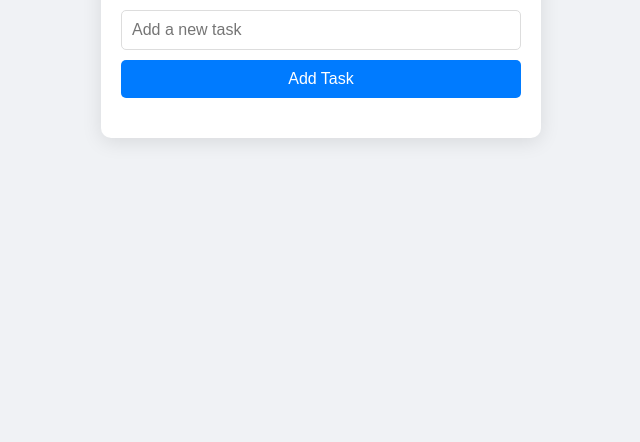
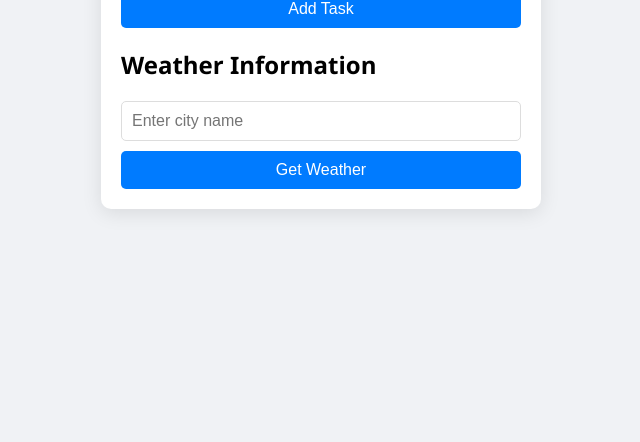
Before and after one commit to Razab-Ali/To-do_first_webapp, a plain HTML site: page index.html in a window 1280 px wide. Shown: the part 398-840 px from the top of the page, without its empty margins (319-959 px from the left). Drawn offline with Linux system fonts and the light colour scheme.

Commit message:
Update index.html

```diff
--- a/index.html
+++ b/index.html
@@ -3,7 +3,7 @@
 <head>
     <meta charset="UTF-8">
     <meta name="viewport" content="width=device-width, initial-scale=1.0">
-    <title>To-Do List</title>
+    <title>To-Do List with Weather API</title>
     <link rel="stylesheet" href="styles.css">
 </head>
 <body>
@@ -12,6 +12,11 @@
         <input type="text" id="taskInput" placeholder="Add a new task">
         <button id="addButton">Add Task</button>
         <ul id="taskList"></ul>
+
+        <h2>Weather Information</h2>
+        <input type="text" id="cityInput" placeholder="Enter city name">
+        <button id="fetchWeatherButton">Get Weather</button>
+        <div id="weatherResults"></div>
     </div>
     <script src="script.js"></script>
 </body>
```
